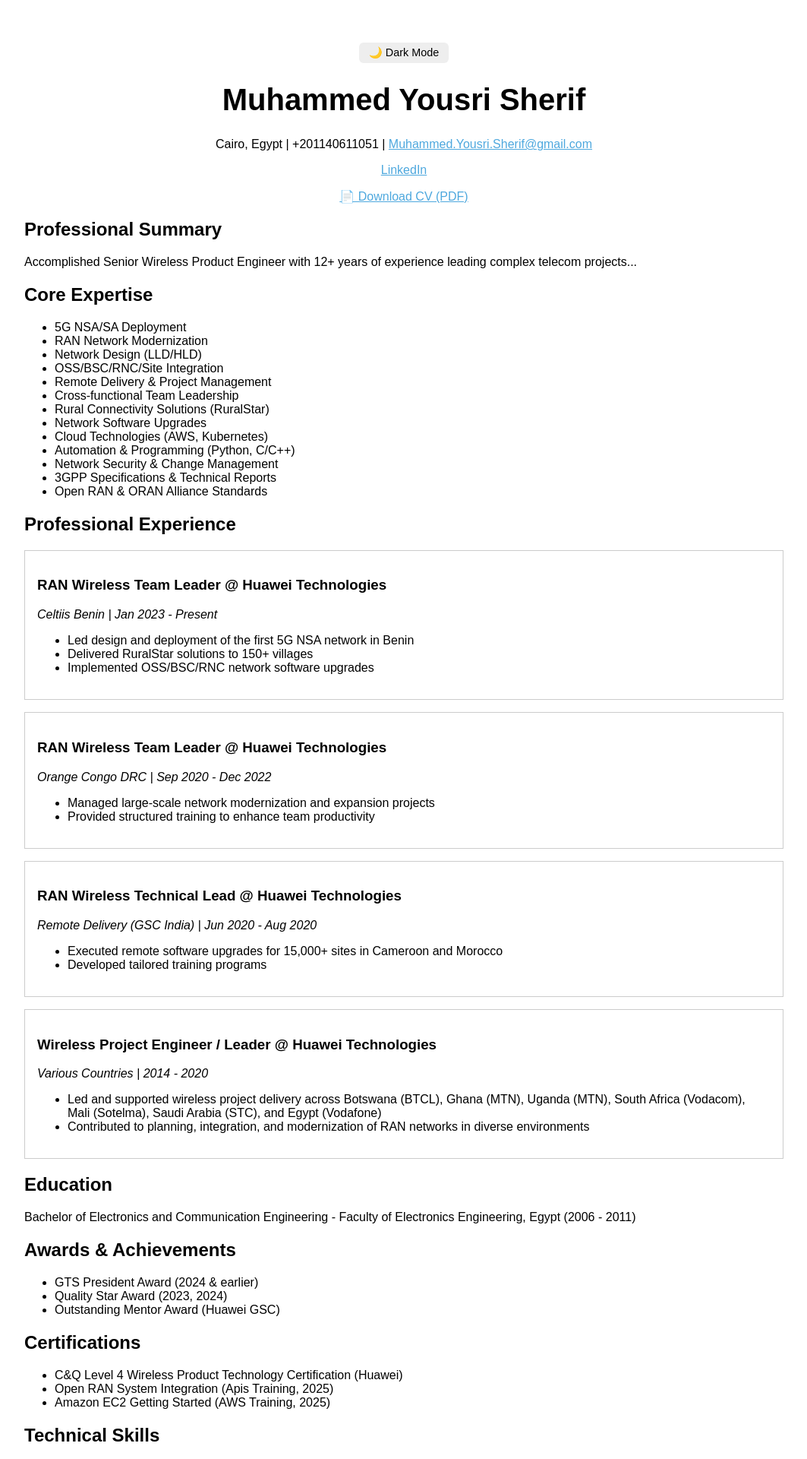
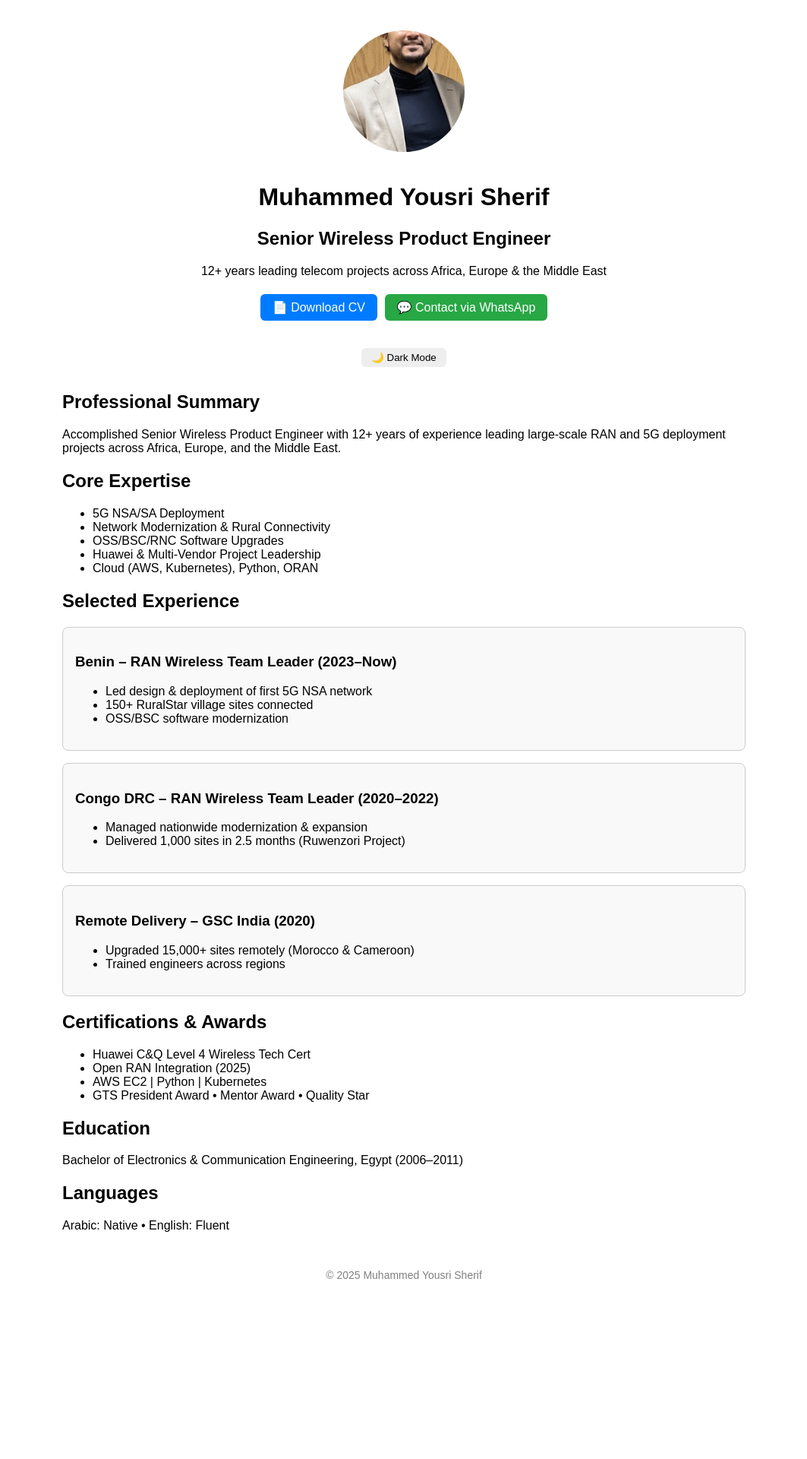
Before and after one commit to Muhammed-Yousri/resume-website, a React (Create React App) app: page / in a window 1280 px wide. Shown: the top 1920 px of the page at 76% size, without its empty margins (108-1171 px from the left). After the commit the page ends 1740 px from the top, so only its background shows below. Built offline with nearby package versions, Linux system fonts and the light colour scheme.

Commit message:
Add files via upload

```diff
--- a/package.json
+++ b/package.json
@@ -1,5 +1,5 @@
 {
-  "name": "resume-website",
+  "name": "resume-website-modern",
   "version": "1.0.0",
   "private": true,
   "dependencies": {
--- a/public/index.html
+++ b/public/index.html
@@ -1,11 +1,11 @@
 <!DOCTYPE html>
 <html lang="en">
-  <head>
-    <meta charset="utf-8" />
-    <meta name="viewport" content="width=device-width, initial-scale=1" />
-    <title>Muhammed Yousri Sherif | Resume</title>
-  </head>
-  <body>
-    <div id="root"></div>
-  </body>
+<head>
+  <meta charset="UTF-8" />
+  <meta name="viewport" content="width=device-width, initial-scale=1.0"/>
+  <title>Muhammed Yousri Sherif Resume</title>
+</head>
+<body>
+  <div id="root"></div>
+</body>
 </html>
--- a/src/App.css
+++ b/src/App.css
@@ -6,53 +6,57 @@
   background-color: #121212;
   color: #f0f0f0;
 }
-a.link {
-  color: #4ea8de;
+.container {
+  font-family: sans-serif;
+  padding: 2rem;
+  max-width: 900px;
+  margin: auto;
+}
+.hero {
+  text-align: center;
+  margin-bottom: 2rem;
+}
+.hero-buttons {
+  margin: 1rem 0;
+}
+.button {
+  display: inline-block;
+  margin: 0.3rem;
+  padding: 0.5rem 1rem;
+  background-color: #007bff;
+  color: white;
+  text-decoration: none;
+  border-radius: 6px;
+}
+.button.secondary {
+  background-color: #28a745;
 }
 .theme-toggle {
   margin-top: 1rem;
+  background: #eee;
   padding: 0.3rem 0.8rem;
-  background: #eee;
   border: none;
   border-radius: 6px;
   cursor: pointer;
-  font-size: 0.9rem;
-}
-.container {
-  padding: 2rem;
-  max-width: 1000px;
-  margin: auto;
-  font-family: sans-serif;
-}
-.headline {
-  font-size: 2.5rem;
-  font-weight: bold;
-}
-.link {
-  text-decoration: underline;
-}
-.download {
-  margin-top: 1rem;
 }
 .card {
   border: 1px solid #ccc;
   padding: 1rem;
   margin-bottom: 1rem;
-}
-.text-center {
-  text-align: center;
+  border-radius: 8px;
+  background: #f9f9f9;
 }
 .footer {
   text-align: center;
+  margin-top: 3rem;
   font-size: 0.875rem;
   color: gray;
-  margin-top: 2rem;
 }
-@media (max-width: 600px) {
-  .container {
-    padding: 1rem;
-  }
-  .headline {
-    font-size: 1.8rem;
-  }
+
+.profile-photo {
+  width: 160px;
+  height: 160px;
+  object-fit: cover;
+  border-radius: 50%;
+  margin-bottom: 1rem;
 }
--- a/src/App.js
+++ b/src/App.js
@@ -1,101 +1,6 @@
 
 import React, { useState, useEffect } from "react";
 import './App.css';
-
-const resume = {
-  name: "Muhammed Yousri Sherif",
-  contact: {
-    location: "Cairo, Egypt",
-    phone: "+201140611051",
-    email: "Muhammed.Yousri.Sherif@gmail.com",
-    linkedin: "https://www.linkedin.com/in/muhammed-yousri-41366b57"
-  },
-  professional_summary:
-    "Accomplished Senior Wireless Product Engineer with 12+ years of experience leading complex telecom projects...",
-  core_expertise: [
-    "5G NSA/SA Deployment",
-    "RAN Network Modernization",
-    "Network Design (LLD/HLD)",
-    "OSS/BSC/RNC/Site Integration",
-    "Remote Delivery & Project Management",
-    "Cross-functional Team Leadership",
-    "Rural Connectivity Solutions (RuralStar)",
-    "Network Software Upgrades",
-    "Cloud Technologies (AWS, Kubernetes)",
-    "Automation & Programming (Python, C/C++)",
-    "Network Security & Change Management",
-    "3GPP Specifications & Technical Reports",
-    "Open RAN & ORAN Alliance Standards"
-  ],
-  professional_experience: [
-    {
-      title: "RAN Wireless Team Leader",
-      company: "Huawei Technologies",
-      location: "Celtiis Benin",
-      duration: "Jan 2023 - Present",
-      responsibilities: [
-        "Led design and deployment of the first 5G NSA network in Benin",
-        "Delivered RuralStar solutions to 150+ villages",
-        "Implemented OSS/BSC/RNC network software upgrades"
-      ]
-    },
-    {
-      title: "RAN Wireless Team Leader",
-      company: "Huawei Technologies",
-      location: "Orange Congo DRC",
-      duration: "Sep 2020 - Dec 2022",
-      responsibilities: [
-        "Managed large-scale network modernization and expansion projects",
-        "Provided structured training to enhance team productivity"
-      ]
-    },
-    {
-      title: "RAN Wireless Technical Lead",
-      company: "Huawei Technologies",
-      location: "Remote Delivery (GSC India)",
-      duration: "Jun 2020 - Aug 2020",
-      responsibilities: [
-        "Executed remote software upgrades for 15,000+ sites in Cameroon and Morocco",
-        "Developed tailored training programs"
-      ]
-    },
-    {
-      title: "Wireless Project Engineer / Leader",
-      company: "Huawei Technologies",
-      location: "Various Countries",
-      duration: "2014 - 2020",
-      responsibilities: [
-        "Led and supported wireless project delivery across Botswana (BTCL), Ghana (MTN), Uganda (MTN), South Africa (Vodacom), Mali (Sotelma), Saudi Arabia (STC), and Egypt (Vodafone)",
-        "Contributed to planning, integration, and modernization of RAN networks in diverse environments"
-      ]
-    }
-  ],
-  education: {
-    degree: "Bachelor of Electronics and Communication Engineering",
-    institution: "Faculty of Electronics Engineering, Egypt",
-    duration: "2006 - 2011"
-  },
-  awards: [
-    "GTS President Award (2024 & earlier)",
-    "Quality Star Award (2023, 2024)",
-    "Outstanding Mentor Award (Huawei GSC)"
-  ],
-  certifications: [
-    "C&Q Level 4 Wireless Product Technology Certification (Huawei)",
-    "Open RAN System Integration (Apis Training, 2025)",
-    "Amazon EC2 Getting Started (AWS Training, 2025)"
-  ],
-  technical_skills: {
-    telecom: ["U2020", "MAE", "CME"],
-    cloud_containers: ["AWS EC2", "Kubernetes", "Docker"],
-    programming: ["Python"],
-    software: ["MS Office Suite"]
-  },
-  languages: {
-    Arabic: "Native",
-    English: "Fluent"
-  }
-};
 
 export default function ResumeWebsite() {
   const [theme, setTheme] = useState('light');
@@ -110,106 +15,84 @@
 
   return (
     <div className={`container ${theme}`}>
-      <header className="text-center">
+      <header className="hero">
+        <img src="/profile.jpg" alt="Profile" className="profile-photo" />
+        <h1>Muhammed Yousri Sherif</h1>
+        <h2>Senior Wireless Product Engineer</h2>
+        <p>12+ years leading telecom projects across Africa, Europe & the Middle East</p>
+        <div className="hero-buttons">
+          <a href="/Muhammed_Yousri_Sherif_CV_2025.pdf" download className="button">📄 Download CV</a>
+          <a href="https://wa.me/201140611051" target="_blank" rel="noopener noreferrer" className="button secondary">💬 Contact via WhatsApp</a>
+        </div>
         <button onClick={toggleTheme} className="theme-toggle">
           {theme === 'dark' ? '☀️ Light Mode' : '🌙 Dark Mode'}
         </button>
-        <h1 className="headline">{resume.name}</h1>
-        <p>{resume.contact.location} | {resume.contact.phone} | <a href={`mailto:${resume.contact.email}`} className="link">{resume.contact.email}</a></p>
-        <a href={resume.contact.linkedin} target="_blank" rel="noopener noreferrer" className="link">LinkedIn</a>
       </header>
-
-      <div className="text-center download">
-        <a href="/Muhammed_Yousri_Sherif_CV_2025.pdf" download className="link">
-          📄 Download CV (PDF)
-        </a>
-      </div>
 
       <section>
         <h2>Professional Summary</h2>
-        <p>{resume.professional_summary}</p>
+        <p>Accomplished Senior Wireless Product Engineer with 12+ years of experience leading large-scale RAN and 5G deployment projects across Africa, Europe, and the Middle East.</p>
       </section>
 
       <section>
         <h2>Core Expertise</h2>
         <ul>
-          {resume.core_expertise.map((skill, index) => (
-            <li key={index}>{skill}</li>
-          ))}
+          <li>5G NSA/SA Deployment</li>
+          <li>Network Modernization & Rural Connectivity</li>
+          <li>OSS/BSC/RNC Software Upgrades</li>
+          <li>Huawei & Multi-Vendor Project Leadership</li>
+          <li>Cloud (AWS, Kubernetes), Python, ORAN</li>
         </ul>
       </section>
 
       <section>
-        <h2>Professional Experience</h2>
-        {resume.professional_experience.map((job, index) => (
-          <div key={index} className="card">
-            <h3>{job.title} @ {job.company}</h3>
-            <p><i>{job.location} | {job.duration}</i></p>
-            <ul>
-              {job.responsibilities.map((res, i) => (
-                <li key={i}>{res}</li>
-              ))}
-            </ul>
-          </div>
-        ))}
+        <h2>Selected Experience</h2>
+        <div className="card">
+          <h3>Benin – RAN Wireless Team Leader (2023–Now)</h3>
+          <ul>
+            <li>Led design & deployment of first 5G NSA network</li>
+            <li>150+ RuralStar village sites connected</li>
+            <li>OSS/BSC software modernization</li>
+          </ul>
+        </div>
+        <div className="card">
+          <h3>Congo DRC – RAN Wireless Team Leader (2020–2022)</h3>
+          <ul>
+            <li>Managed nationwide modernization & expansion</li>
+            <li>Delivered 1,000 sites in 2.5 months (Ruwenzori Project)</li>
+          </ul>
+        </div>
+        <div className="card">
+          <h3>Remote Delivery – GSC India (2020)</h3>
+          <ul>
+            <li>Upgraded 15,000+ sites remotely (Morocco & Cameroon)</li>
+            <li>Trained engineers across regions</li>
+          </ul>
+        </div>
+      </section>
+
+      <section>
+        <h2>Certifications & Awards</h2>
+        <ul>
+          <li>Huawei C&Q Level 4 Wireless Tech Cert</li>
+          <li>Open RAN Integration (2025)</li>
+          <li>AWS EC2 | Python | Kubernetes</li>
+          <li>GTS President Award • Mentor Award • Quality Star</li>
+        </ul>
       </section>
 
       <section>
         <h2>Education</h2>
-        <p>{resume.education.degree} - {resume.education.institution} ({resume.education.duration})</p>
-      </section>
-
-      <section>
-        <h2>Awards & Achievements</h2>
-        <ul>
-          {resume.awards.map((award, index) => (
-            <li key={index}>{award}</li>
-          ))}
-        </ul>
-      </section>
-
-      <section>
-        <h2>Certifications</h2>
-        <ul>
-          {resume.certifications.map((cert, index) => (
-            <li key={index}>{cert}</li>
-          ))}
-        </ul>
-      </section>
-
-      <section>
-        <h2>Technical Skills</h2>
-        {Object.entries(resume.technical_skills).map(([category, skills], index) => (
-          <div key={index}>
-            <h4>{category.replace('_', ' ')}</h4>
-            <ul>
-              {skills.map((s, i) => <li key={i}>{s}</li>)}
-            </ul>
-          </div>
-        ))}
+        <p>Bachelor of Electronics & Communication Engineering, Egypt (2006–2011)</p>
       </section>
 
       <section>
         <h2>Languages</h2>
-        <ul>
-          {Object.entries(resume.languages).map(([lang, level], index) => (
-            <li key={index}>{lang}: {level}</li>
-          ))}
-        </ul>
+        <p>Arabic: Native • English: Fluent</p>
       </section>
 
       <footer className="footer">
-        <p>© {new Date().getFullYear()} Muhammed Yousri Sherif. All rights reserved.</p>
-        <div className="text-center" style={{ marginTop: '1rem' }}>
-          <a
-            href="https://wa.me/201140611051"
-            target="_blank"
-            rel="noopener noreferrer"
-            className="link"
-          >
-            💬 Contact via WhatsApp
-          </a>
-        </div>
+        <p>© {new Date().getFullYear()} Muhammed Yousri Sherif</p>
       </footer>
     </div>
   );
```
Also changed, not shown: public/profile.jpg (added), 1 other file (tests, documents, lock files or other folders).
